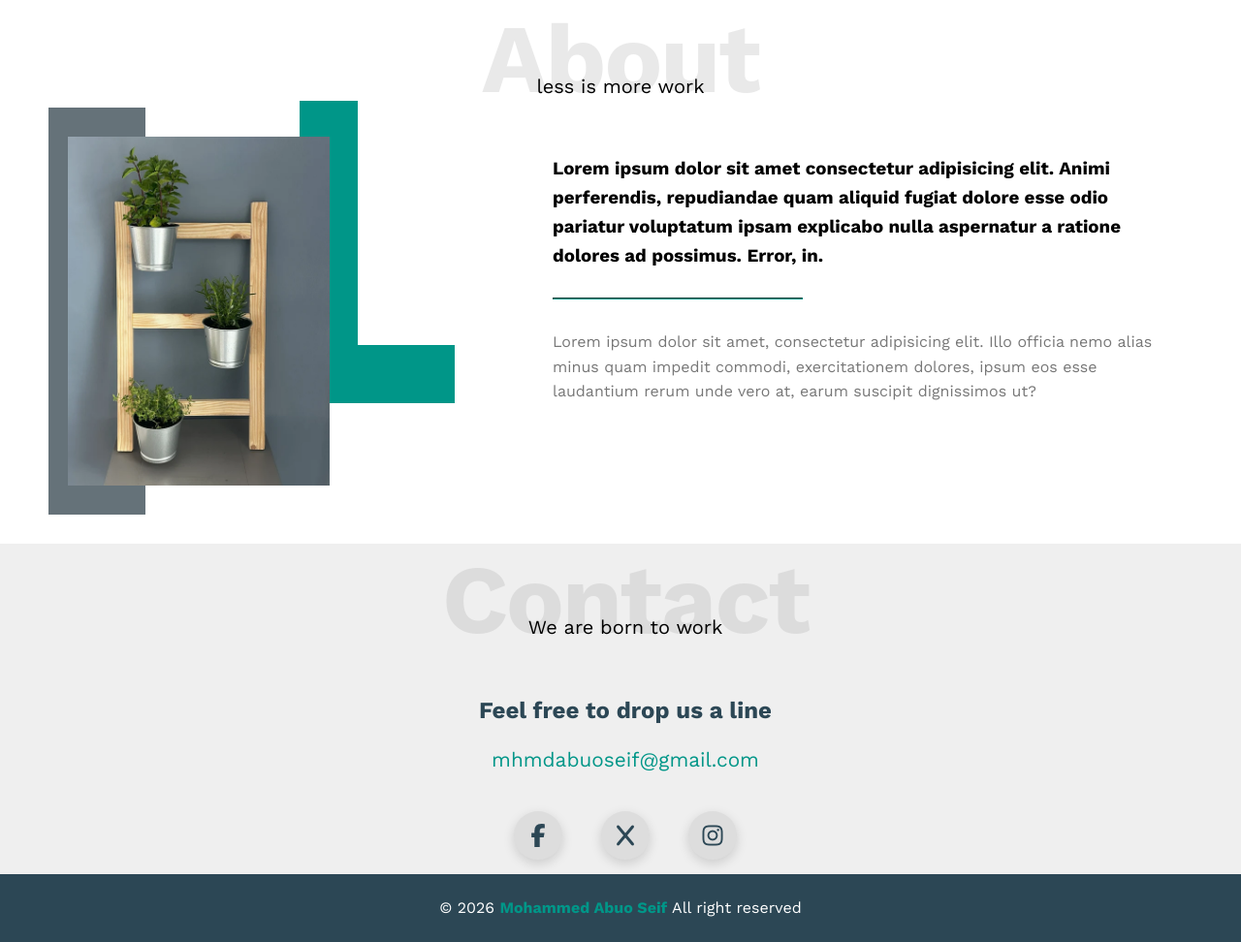
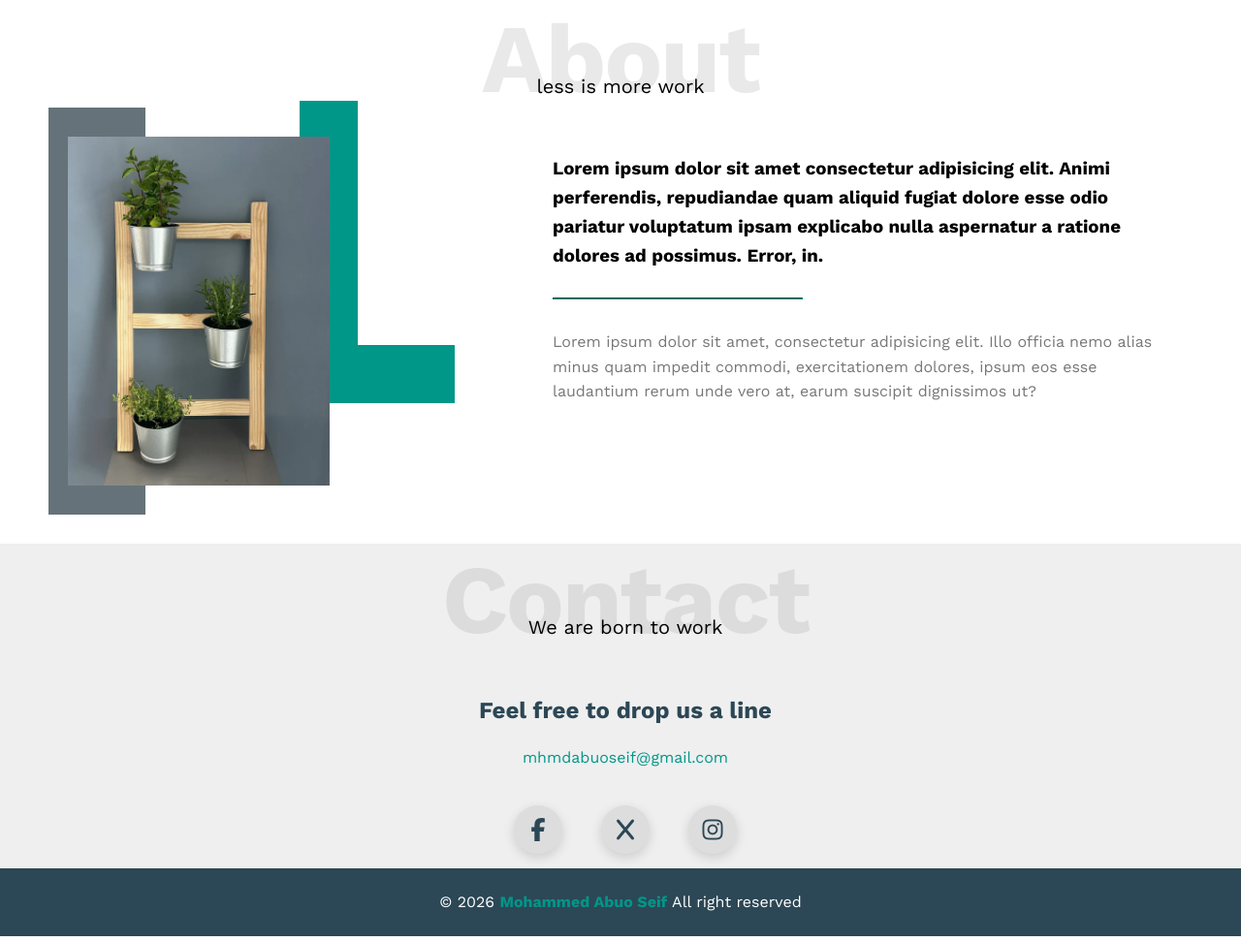
Before and after one commit to MhmdTaha2003/portfolio1, a plain HTML site: page index.html in a window 1280 px wide. Shown: the part 2867-3839 px from the top of the page at 97% size. Drawn offline with nearby package versions, Linux system fonts and the light colour scheme.

Commit message:
change the email font size

```diff
--- a/Css/leon.css
+++ b/Css/leon.css
@@ -472,7 +472,7 @@ h2.text {
 .contact .link {
     color: var(--maincolor);
     text-decoration: none;
-    font-size: 1.3em;
+    /* font-size: 1.3em; */
     display: block;
     text-align: center;
 }
```
